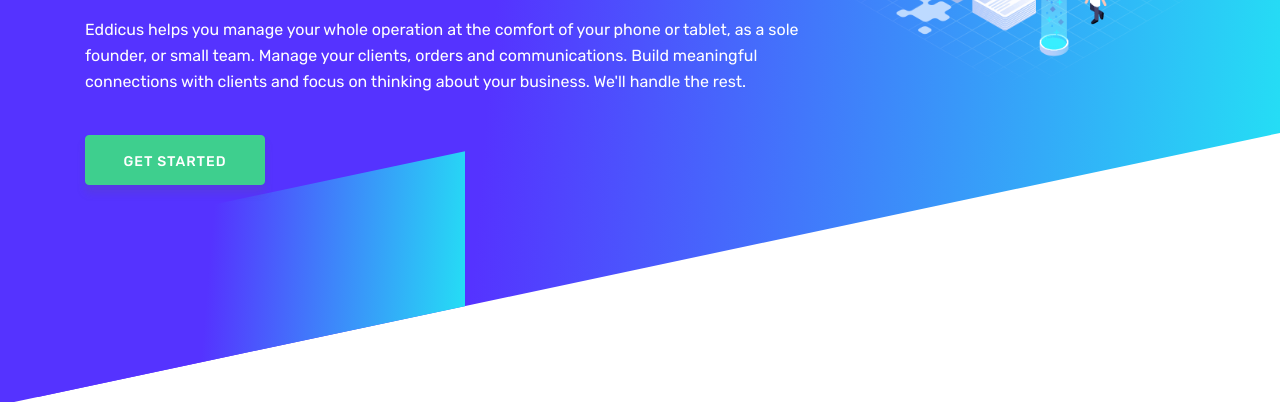
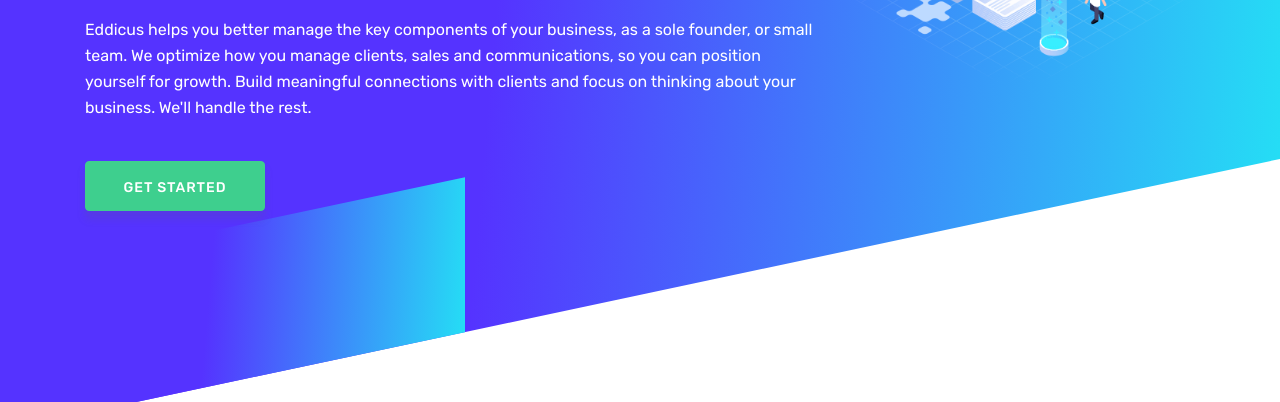
Before and after one commit to Eddicus/eddicus-app-home, a plain HTML site: page index.html in a window 1280 px wide. Shown: the part 403-805 px from the top of the page. Drawn offline with Linux system fonts and the light colour scheme; files whose address does not match are found by name.

Commit message:
updated welcome message

```diff
--- a/index.html
+++ b/index.html
@@ -112,11 +112,12 @@
                 <span style="font-family:serif">...</span>
               </h2>
               <p>
-                Eddicus helps you manage your whole operation at the comfort of
-                your phone or tablet, as a sole founder, or small team. Manage
-                your clients, orders and communications. Build meaningful
-                connections with clients and focus on thinking about your
-                business. We'll handle the rest.
+                Eddicus helps you better manage the key components of your
+                business, as a sole founder, or small team. We optimize how you
+                manage clients, sales and communications, so you can position
+                yourself for growth. Build meaningful connections with clients
+                and focus on thinking about your business. We'll handle the
+                rest.
                 <!-- <br />dolores ea fugiat nesciunt quisquam. -->
               </p>
               <div class="header-button">
```
Also changed, not shown: 1 other file.
